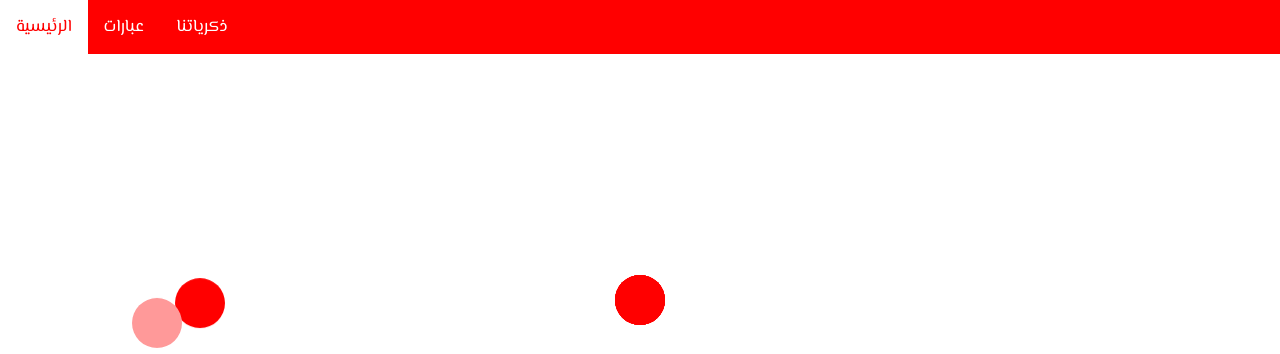
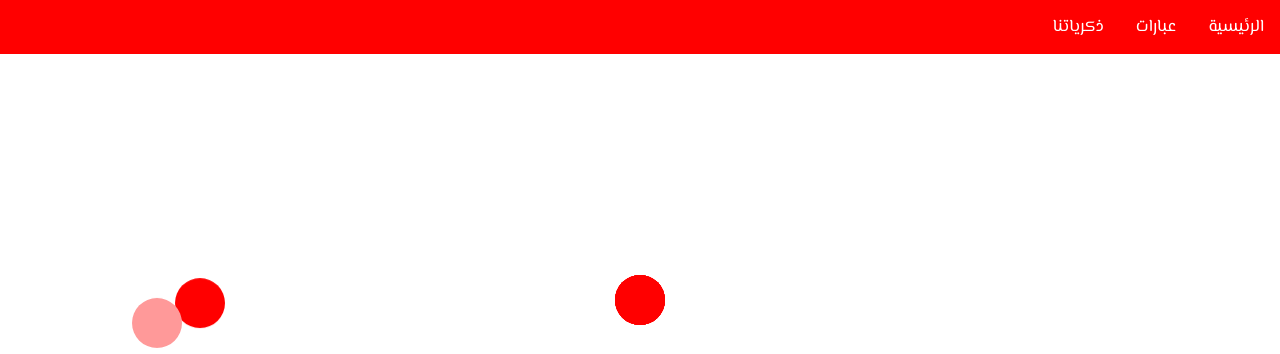
Before and after one commit to rodyChan22/ahmediBD, a plain HTML site: page index.html in a window 1280 px wide. Shown: the top 354 px of the page. Drawn offline with Linux system fonts and the light colour scheme; a web font is replaced by a local one.

Commit message:
Add files via upload

```diff
--- a/index.html
+++ b/index.html
@@ -36,7 +36,7 @@
     }
 
     .navbar a {
-      float: left;
+      float: right;
       display: block;
       color: #FFFFFF;
       text-align: center;
```
Also changed, not shown: memories.html (+1 -1 lines), messages.html (+1 -1 lines).
